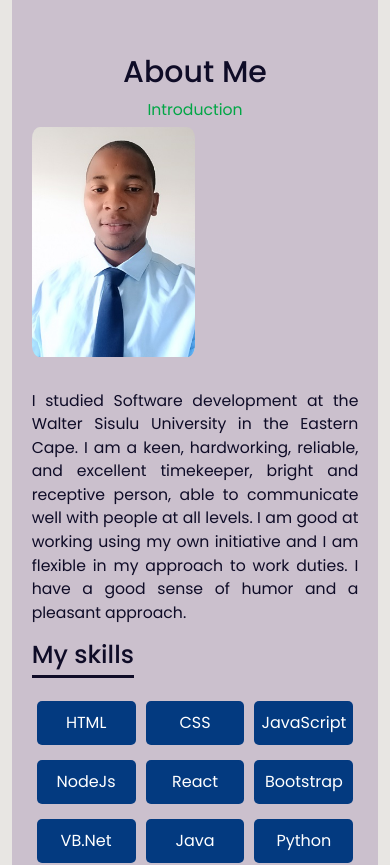
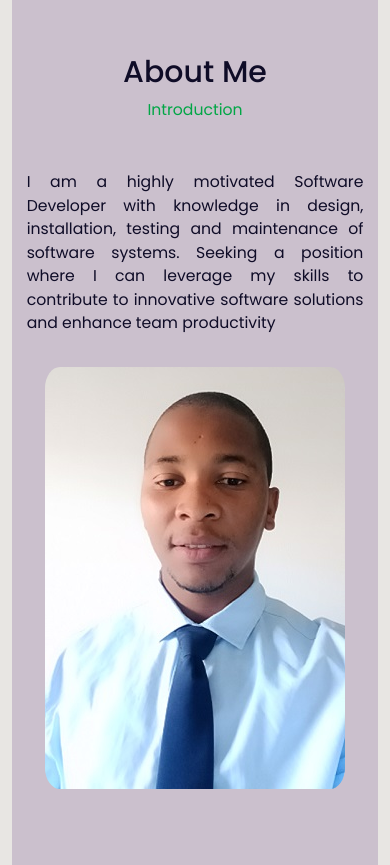
Before and after one commit to MfidiV/mfidiv_react_portfolio, a React (Create React App) app: page / in a window 390 px wide. Shown: the part 860-1725 px from the top of the page. Built offline with nearby package versions, Linux system fonts and the light colour scheme.

Commit message:
*Paragraph text on About component. *Icons on contact form *

```diff
--- a/src/Sections/About/About.css
+++ b/src/Sections/About/About.css
@@ -4,12 +4,19 @@
 
 }
 
+.about p{
+  font-size: var(--p-font);
+  font-weight: 400;
+  text-align:justify;
+  margin-top: 3rem;
+  color: var(--bg-color);
+}
 .about-container {
-  display: grid;
-  grid-template-columns: repeat(2, 1fr);
-  gap: 1rem;
+  display: flex;
+  justify-content: center;
+  align-items: center;
+  gap: 3rem;
   margin-top: 2rem;
-  align-items: center;
   opacity: 0;
   transform: translateX(-20px);
   animation: slideIn 0.8s forwards ease-out;
@@ -17,7 +24,6 @@
 
 .about-img img {
   margin-left: 6rem;
-  width: 50%;
   border-radius: 5%;
   height: 100%;
 }
@@ -29,7 +35,9 @@
   margin-bottom: 1rem;
   color: var(--bg-color);
 }
-.container.dark .about-text p{
+.container.dark .about-text p,
+.container.dark .about p{
+
   color: var(--text-color); /* Set text color to text color in dark mode */
 
 }
@@ -92,12 +100,36 @@
   .skill .btn {
     width: calc(33.33% - 10px); /* Adjust width to display 3 buttons in a row with some margin */
     margin: 5px;
+    margin-bottom: px;
+  }
+}
+@media (max-width: 1190px) {
+  .skill .btn {
+    width: calc(33.33% - 10px); /* Adjust width to display 3 buttons in a row with some margin */
+    margin: 5px;
     margin-bottom: 10px;
+  }
+}
+
+@media(max-width:991){
+  .about-container {
+    display: flex;
+    flex-direction: column;
+    align-items: center;
+  }
+  .about-img {
+    display: flex;
+    justify-content: center;
+  }
+  .skill-container {
+    grid-template-columns: 1fr;
   }
 }
 @media(max-width:768){
   .about-container {
-    grid-template-columns: 1fr;
+    display: flex;
+    flex-direction: column;
+    align-items: center;
   }
   .about-img {
     display: flex;
@@ -110,11 +142,10 @@
 
 @media only screen and (max-width: 767px) {
   .about-container {
-    grid-template-columns: 1fr;
-    gap:2rem;
-    margin:5px ;
+    display: flex;
+    flex-direction: column;
+    align-items: center;
   }
-
   .about-img img {
     margin-left: 0;
     /* width: 100%; */
--- a/src/Sections/About/About.js
+++ b/src/Sections/About/About.js
@@ -1,7 +1,8 @@
 import React, { useState,useEffect } from 'react';
 import 'bootstrap/dist/css/bootstrap.min.css';
 import './About.css'; // Make sure to import the CSS file
-
+import AOS from 'aos';
+import 'aos/dist/aos.css'
 
 const About = ({ theme }) => {
   // Initialize separate state variables for each button's hover state
@@ -32,6 +33,9 @@ const About = ({ theme }) => {
         <h2>About Me</h2>
         <span>Introduction</span>
       </div>
+
+      <p>I am a highly motivated Software Developer with knowledge in design, installation, testing and maintenance of software systems. Seeking a position where
+        I can leverage my skills to contribute to innovative software solutions and enhance team productivity</p>
       {/* About Content */}
       <div className="about-container">
         <div className="about-img">
--- a/src/Sections/Contact/Contact.js
+++ b/src/Sections/Contact/Contact.js
@@ -1,6 +1,6 @@
 import React, { useState } from 'react';
 import { FontAwesomeIcon } from '@fortawesome/react-fontawesome';
-import { faFacebook, faTwitter, faInstagram, faLinkedin } from '@fortawesome/free-brands-svg-icons';
+import {faAccessibleIcon, faLinkedin, faGithub } from '@fortawesome/free-brands-svg-icons';
 import './Contact.css'; // Import CSS file for styling
 import emailjs from 'emailjs-com';
 import { Alert } from 'react-bootstrap'; // Import Alert component from react-bootstrap
@@ -103,9 +103,8 @@ function Contact() {
         <span>Get in touch</span>
       </div>
       <div className="social-icons">
-        <FontAwesomeIcon icon={faFacebook} />
-        <FontAwesomeIcon icon={faTwitter} />
-        <FontAwesomeIcon icon={faInstagram} />
+        <FontAwesomeIcon icon={faGithub} />
+        <FontAwesomeIcon icon={faAccessibleIcon} />
         <FontAwesomeIcon icon={faLinkedin} />
       </div>
       <form onSubmit={handleSubmit}>
--- a/src/Sections/Portfolio/Portfolio.js
+++ b/src/Sections/Portfolio/Portfolio.js
@@ -4,7 +4,7 @@ import 'bootstrap/dist/css/bootstrap.min.css'
 import AOS from 'aos';
 import 'aos/dist/aos.css'
 import { FontAwesomeIcon } from '@fortawesome/react-fontawesome';
-import { fa, faEdge, faGithub } from '@fortawesome/free-brands-svg-icons';
+import { faEdge, faGithub } from '@fortawesome/free-brands-svg-icons';
 
 // Import images
 import blogImage from '../../components/assets/Portfolio/blog-6.jpg';
@@ -74,7 +74,7 @@ const Portfolio = () => {
             </div>
 
             <div className="row" id="row1"  style={{ display: showRow1 ? 'flex' : 'none' }}>
-                <div className="col-lg-4 mt-4">
+                <div className="col-lg-4 mt-4"  data-aos="fade-down">
                     <div className="card portfolioContent">
                         <img className="card-img-top" src={chatAppImage} alt="Chat app logo" style={{ width: '100%' }} />
                         <div className="card-body">
@@ -87,7 +87,7 @@ const Portfolio = () => {
                     </div>
                 </div>
 
-                <div className="col-lg-4 mt-4">
+                <div className="col-lg-4 mt-4"  data-aos="fade-down">
                     <div className="card portfolioContent">
                         <img className="card-img-top" src={weatherImage} alt="Weather app logo" style={{ width: '100%' }} />
                         <div className="card-body">
@@ -100,7 +100,7 @@ const Portfolio = () => {
                     </div>
                 </div>
 
-                <div className="col-lg-4 mt-4" >
+                <div className="col-lg-4 mt-4"  data-aos="fade-down">
                     <div className="card portfolioContent">
                         <img className="card-img-top" src={bankAppImage} alt="Bank app logo" style={{ width: '100%' }} />
                         <div className="card-body">
--- a/src/Sections/Services/Services.css
+++ b/src/Sections/Services/Services.css
@@ -58,11 +58,23 @@
     color: #0056b3; /* Darken the color on hover */
   }
 
+  @media (max-width: 800px) {
+    .services-content {
+      display:flex;
+       /* justify-content: center; */
+       align-items: center;
+       flex-direction: column;
+       gap: 4rem;
+       margin-top: 2rem;
+   }
+
+    }
 
 
-@media (max-width: 767px) {
+
+@media (max-width: 768px) {
     .services-content {
-      display: fle;
+      display: flex;
       flex-direction: column;
       gap: 2rem; /* Reduce the gap between services */
       justify-content: center;
```
